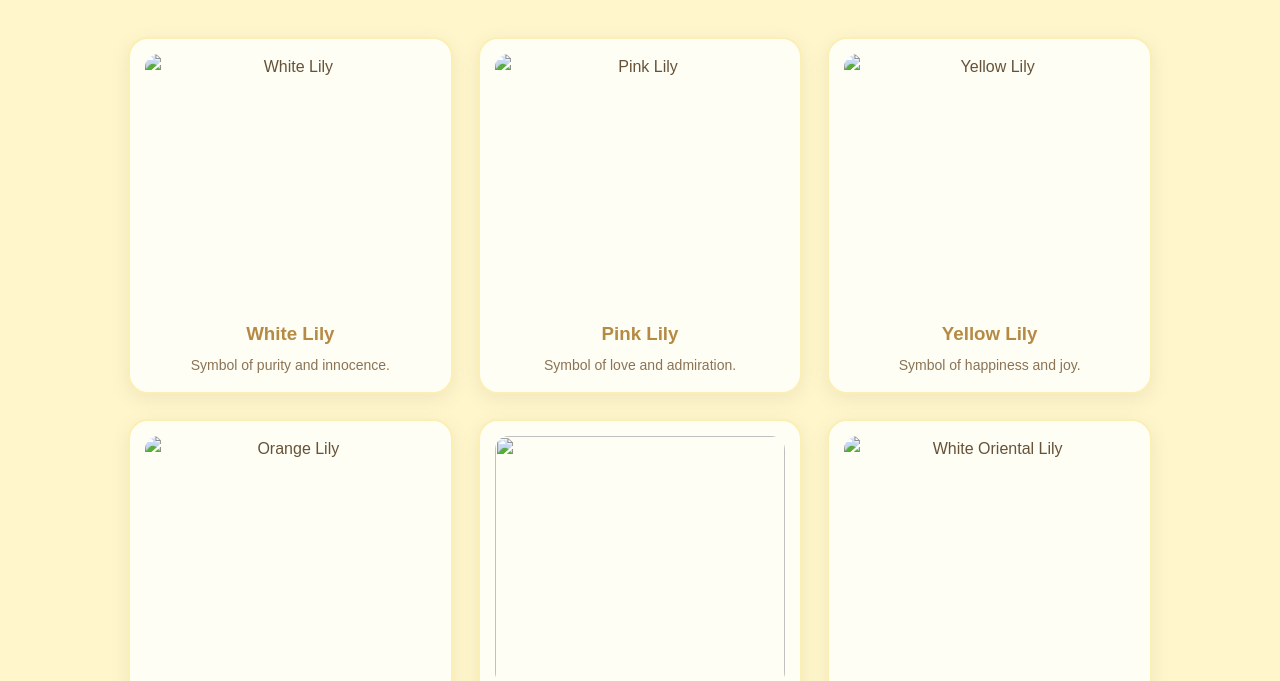
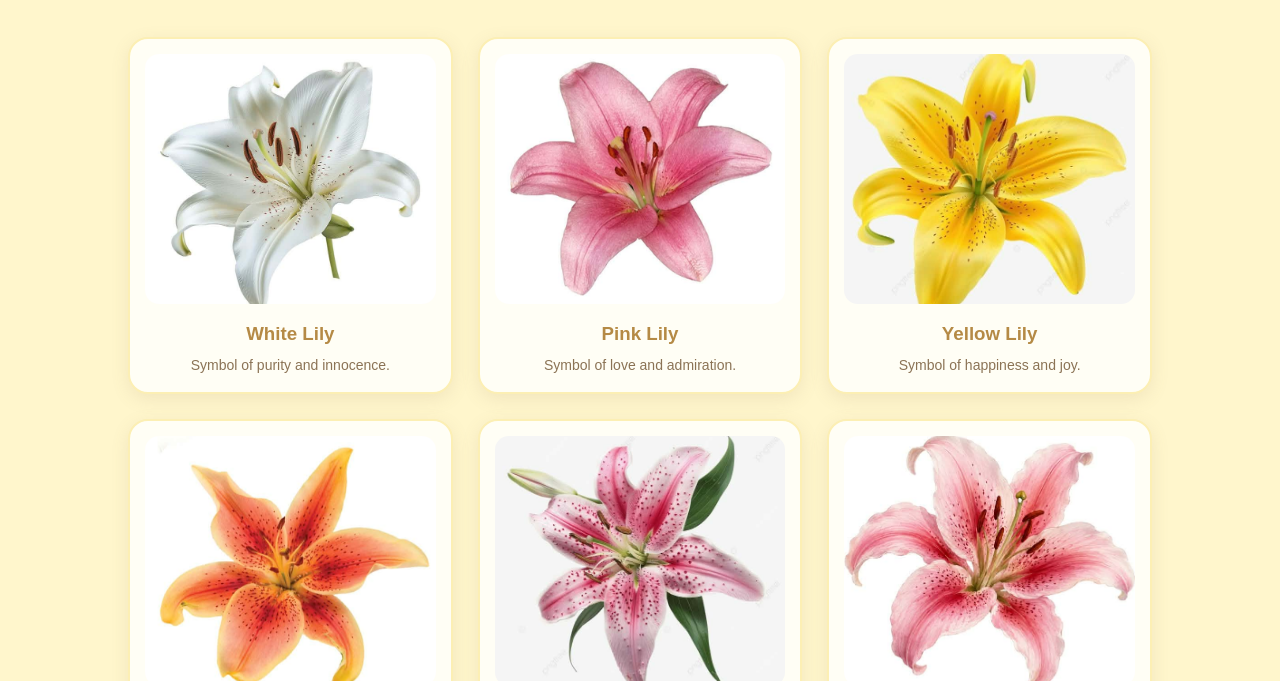
Before and after one commit to Real-12/Agra-an-Maslog-MyActivity, a plain HTML site: page gallery.html in a window 1280 px wide. Shown: the part 271-952 px from the top of the page. Drawn offline with Linux system fonts and the light colour scheme.

Commit message:
Add files via upload

```diff
--- a/gallery.html
+++ b/gallery.html
@@ -35,37 +35,37 @@
         <div class="gallery-container">
 
             <div class="gallery-card">
-                <img src="images/lily1.png" alt="White Lily">
+                <img src="lily1.png" alt="White Lily">
                 <h3>White Lily</h3>
                 <p>Symbol of purity and innocence.</p>
             </div>
 
             <div class="gallery-card">
-                <img src="images/lily2.png" alt="Pink Lily">
+                <img src="lily2.png" alt="Pink Lily">
                 <h3>Pink Lily</h3>
                 <p>Symbol of love and admiration.</p>
             </div>
 
             <div class="gallery-card">
-                <img src="images/lily3.png" alt="Yellow Lily">
+                <img src="lily3.png" alt="Yellow Lily">
                 <h3>Yellow Lily</h3>
                 <p>Symbol of happiness and joy.</p>
             </div>
 
             <div class="gallery-card">
-                <img src="images/lily4.png" alt="Orange Lily">
+                <img src="lily4.png" alt="Orange Lily">
                 <h3>Orange Lily</h3>
                 <p>A flower full of warmth and energy.</p>
             </div>
 
             <div class="gallery-card">
-                <img src="images/lily5.png"Pink Stargazer Lily">
+                <img src="lily5.png"Pink Stargazer Lily">
                 <h3>Stargazer Lily</h3>
                 <p>Beautiful, bold, and captivating.</p>
             </div>
 
             <div class="gallery-card">
-                <img src="images/lily6.png" alt="White Oriental Lily">
+                <img src="lily6.png" alt="White Oriental Lily">
                 <h3>Oriental Lily</h3>
                 <p>Elegant petals with a lovely appearance.</p>
             </div>
```
Also changed, not shown: lily1.png (added), lily2.png (added), lily3.png (added), lily4.png (added), lily5.png (added), lily6.png (added).
